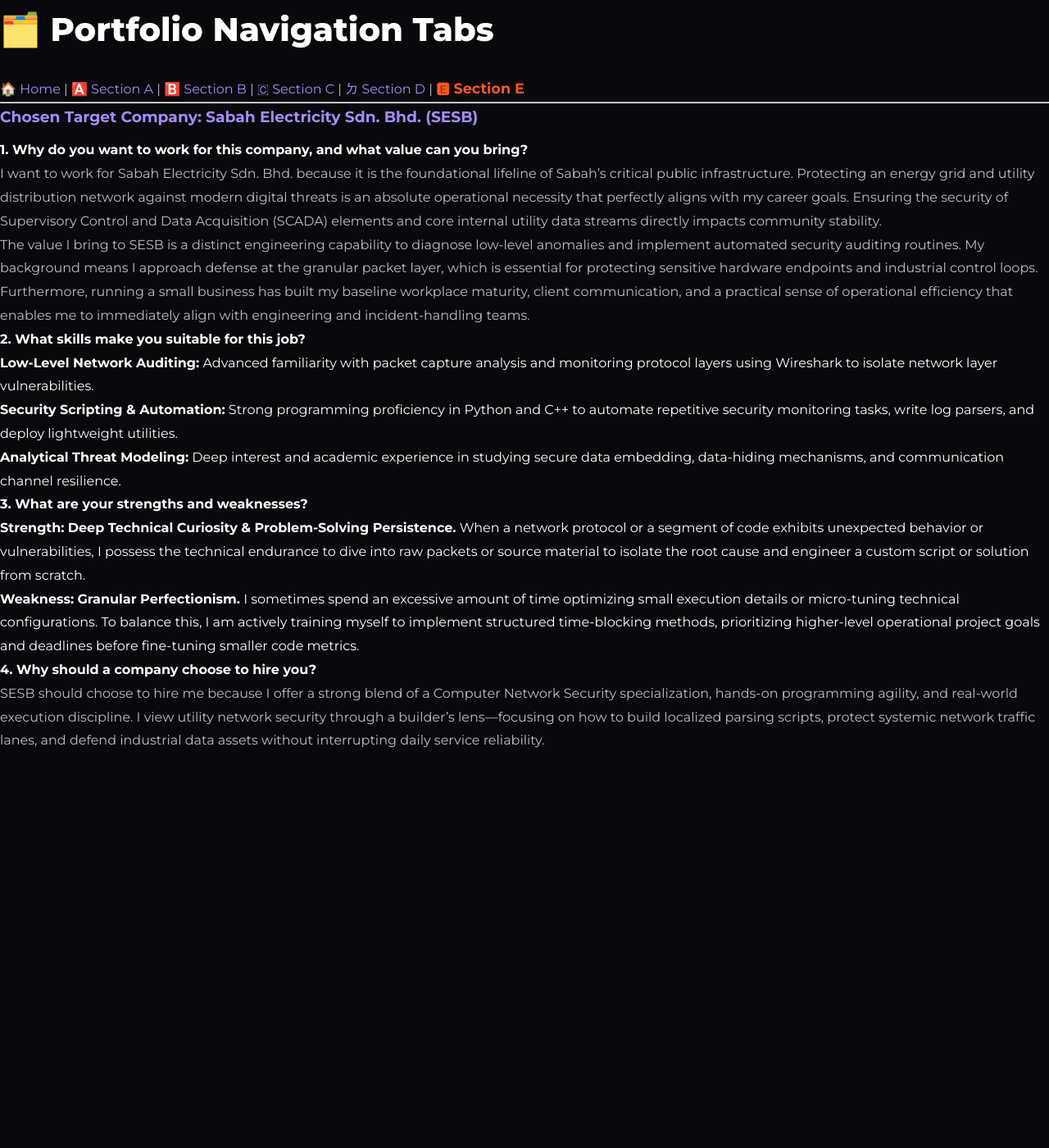
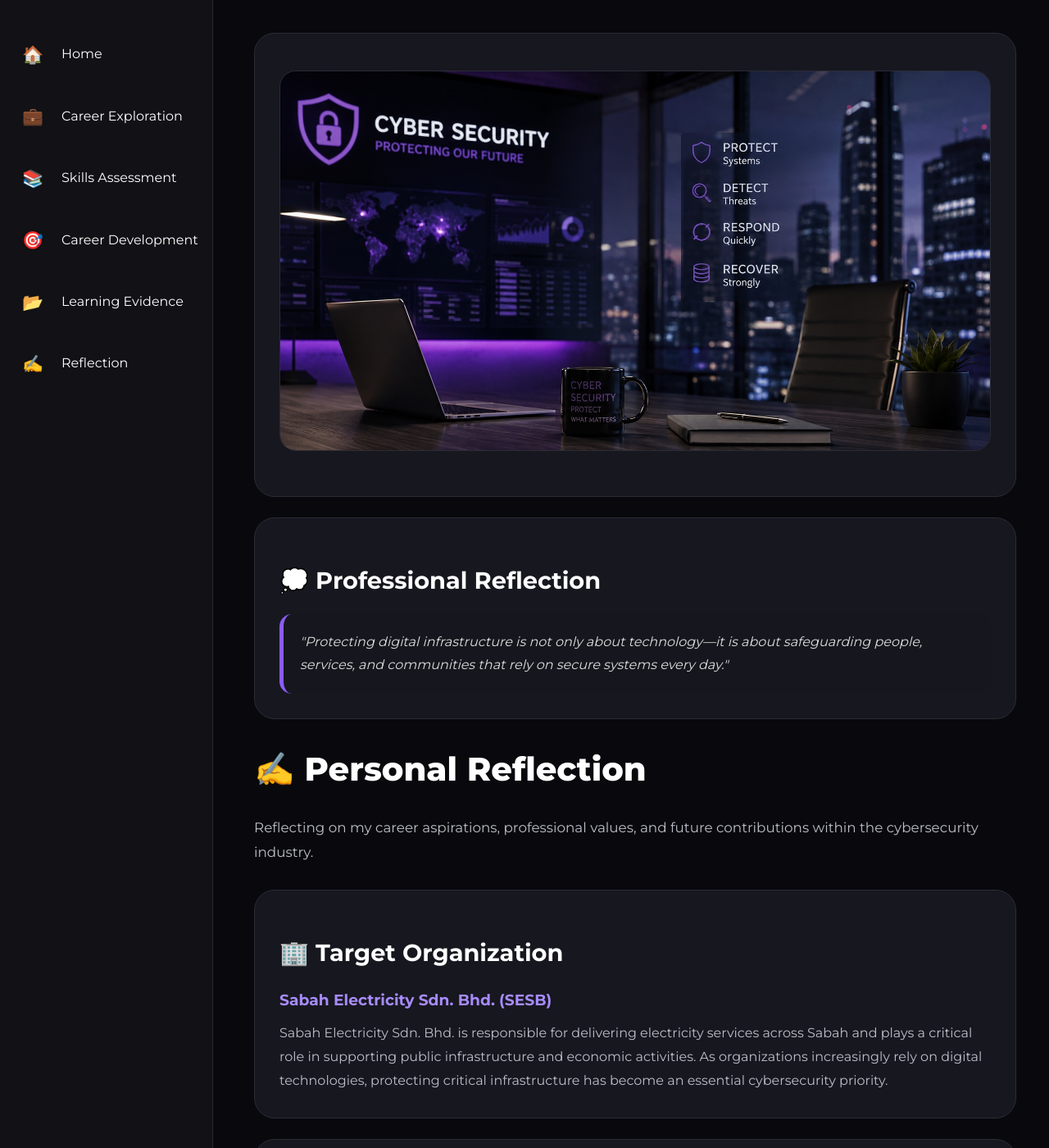
Before and after one commit to juzzatul/juzzatul.github.io, a Jekyll site: the page built from section-e.md, in a window 1280 px wide and 1400 px high. Shown: the whole window at 82% size. Built offline with Jekyll 4.4.1, drawn with Linux system fonts in a browser that asks for light colours; some of the changed text lies outside the part shown.

Commit message:
Update section-e.md

```diff
--- a/section-e.md
+++ b/section-e.md
@@ -1,28 +1,219 @@
 ---
 layout: default
-title: "📂 Section E: Personal Reflection"
+title: Reflection
 ---
 
-# 🗂️ Portfolio Navigation Tabs
-[🏠 Home](/) | [🅰️ Section A](/section-a) | [🅱️ Section B](/section-b) | [🇨️ Section C](/section-c) | [ㄉ Section D](/section-d) | [<span style="color:#ff5722; font-weight:bold; font-size:1.1em;">🅴 Section E</span>](#)
+<div class="sidebar">
 
----
+<ul>
 
-### Chosen Target Company: Sabah Electricity Sdn. Bhd. (SESB)
+<li>
+<a href="/">
+<span class="sidebar-icon">🏠</span>
+<span class="sidebar-text">Home</span>
+</a>
+</li>
 
-#### 1. Why do you want to work for this company, and what value can you bring?
-I want to work for Sabah Electricity Sdn. Bhd. because it is the foundational lifeline of Sabah's critical public infrastructure. Protecting an energy grid and utility distribution network against modern digital threats is an absolute operational necessity that perfectly aligns with my career goals. Ensuring the security of Supervisory Control and Data Acquisition (SCADA) elements and core internal utility data streams directly impacts community stability.
+<li>
+<a href="/section-a">
+<span class="sidebar-icon">💼</span>
+<span class="sidebar-text">Career Exploration</span>
+</a>
+</li>
 
-The value I bring to SESB is a distinct engineering capability to diagnose low-level anomalies and implement automated security auditing routines. My background means I approach defense at the granular packet layer, which is essential for protecting sensitive hardware endpoints and industrial control loops. Furthermore, running a small business has built my baseline workplace maturity, client communication, and a practical sense of operational efficiency that enables me to immediately align with engineering and incident-handling teams.
+<li>
+<a href="/section-b">
+<span class="sidebar-icon">📚</span>
+<span class="sidebar-text">Skills Assessment</span>
+</a>
+</li>
 
-#### 2. What skills make you suitable for this job?
-* **Low-Level Network Auditing:** Advanced familiarity with packet capture analysis and monitoring protocol layers using Wireshark to isolate network layer vulnerabilities.
-* **Security Scripting & Automation:** Strong programming proficiency in Python and C++ to automate repetitive security monitoring tasks, write log parsers, and deploy lightweight utilities.
-* **Analytical Threat Modeling:** Deep interest and academic experience in studying secure data embedding, data-hiding mechanisms, and communication channel resilience.
+<li>
+<a href="/section-c">
+<span class="sidebar-icon">🎯</span>
+<span class="sidebar-text">Career Development</span>
+</a>
+</li>
 
-#### 3. What are your strengths and weaknesses?
-* **Strength:** **Deep Technical Curiosity & Problem-Solving Persistence.** When a network protocol or a segment of code exhibits unexpected behavior or vulnerabilities, I possess the technical endurance to dive into raw packets or source material to isolate the root cause and engineer a custom script or solution from scratch.
-* **Weakness:** **Granular Perfectionism.** I sometimes spend an excessive amount of time optimizing small execution details or micro-tuning technical configurations. To balance this, I am actively training myself to implement structured time-blocking methods, prioritizing higher-level operational project goals and deadlines before fine-tuning smaller code metrics.
+<li>
+<a href="/section-d">
+<span class="sidebar-icon">📂</span>
+<span class="sidebar-text">Learning Evidence</span>
+</a>
+</li>
 
-#### 4. Why should a company choose to hire you?
-SESB should choose to hire me because I offer a strong blend of a Computer Network Security specialization, hands-on programming agility, and real-world execution discipline. I view utility network security through a builder’s lens—focusing on how to build localized parsing scripts, protect systemic network traffic lanes, and defend industrial data assets without interrupting daily service reliability.
+<li>
+<a href="/section-e">
+<span class="sidebar-icon">✍️</span>
+<span class="sidebar-text">Reflection</span>
+</a>
+</li>
+
+</ul>
+
+</div>
+
+<div class="main-content">
+
+<div class="card">
+
+<img src="/assets/images/reflection-banner.jpg" class="project-image">
+
+</div>
+
+<div class="card">
+
+<h2>💭 Professional Reflection</h2>
+
+<div class="quote-box">
+
+"Protecting digital infrastructure is not only about technology—it is about safeguarding people, services, and communities that rely on secure systems every day."
+
+</div>
+
+</div>
+
+<h1>✍️ Personal Reflection</h1>
+
+<p class="hero-subtitle">
+Reflecting on my career aspirations, professional values, and future contributions within the cybersecurity industry.
+</p>
+
+<div class="card">
+
+<h2>🏢 Target Organization</h2>
+
+<h3>Sabah Electricity Sdn. Bhd. (SESB)</h3>
+
+<p>
+Sabah Electricity Sdn. Bhd. is responsible for delivering electricity services across Sabah and plays a critical role in supporting public infrastructure and economic activities. As organizations increasingly rely on digital technologies, protecting critical infrastructure has become an essential cybersecurity priority.
+</p>
+
+</div>
+
+<div class="card">
+
+<h2>🎯 Why I Want to Work at SESB</h2>
+
+<p>
+I am interested in working at SESB because it operates critical infrastructure that directly impacts communities and businesses. The opportunity to contribute to the security and reliability of systems supporting essential services aligns strongly with my professional interests in cybersecurity and network protection.
+</p>
+
+<p>
+Working within a critical infrastructure environment would provide valuable opportunities to apply technical knowledge while contributing to meaningful organizational objectives that benefit society.
+</p>
+
+</div>
+
+<div class="card">
+
+<h2>💡 Value I Can Contribute</h2>
+
+<p>
+I can contribute a combination of technical knowledge, analytical thinking, and a strong commitment to continuous learning. My background in Computer Network Security has provided exposure to network monitoring, cybersecurity principles, programming, and infrastructure protection concepts.
+</p>
+
+<p>
+In addition, my experience managing a small business has strengthened my communication, adaptability, responsibility, and problem-solving skills, allowing me to work effectively in professional environments.
+</p>
+
+</div>
+
+<div class="card">
+
+<h2>🛡 Skills That Support My Career Goals</h2>
+
+<span class="badge">Network Security</span>
+<span class="badge">Cybersecurity</span>
+<span class="badge">Wireshark</span>
+<span class="badge">Python</span>
+<span class="badge">Linux</span>
+<span class="badge">Problem Solving</span>
+<span class="badge">Communication</span>
+<span class="badge">Critical Thinking</span>
+
+<p>
+These skills provide a strong foundation for pursuing a professional role within cybersecurity and network security environments.
+</p>
+
+</div>
+
+<div class="card">
+
+<h2>🌟 Strengths</h2>
+
+<ul>
+
+<li>Strong analytical and problem-solving mindset.</li>
+
+<li>Passion for cybersecurity and continuous learning.</li>
+
+<li>Ability to work independently and collaboratively.</li>
+
+<li>Strong commitment to completing tasks effectively.</li>
+
+<li>Experience balancing business and academic responsibilities.</li>
+
+</ul>
+
+</div>
+
+<div class="card">
+
+<h2>⚠️ Areas for Improvement</h2>
+
+<ul>
+
+<li>Need additional industry experience.</li>
+
+<li>Continue strengthening Linux administration skills.</li>
+
+<li>Improve cloud security knowledge.</li>
+
+<li>Gain more exposure to enterprise cybersecurity environments.</li>
+
+</ul>
+
+<p>
+To address these areas, I plan to pursue professional certifications, practical projects, internships, and continuous self-learning opportunities.
+</p>
+
+</div>
+
+<div class="card">
+
+<h2>🚀 Why Should an Organization Hire Me?</h2>
+
+<p>
+An organization should consider hiring me because I bring a strong combination of technical foundations, enthusiasm for cybersecurity, and a willingness to continuously improve. I am committed to learning new technologies, solving complex problems, and contributing positively to organizational objectives.
+</p>
+
+<p>
+My goal is not only to develop as a cybersecurity professional but also to become a valuable team member who supports secure, reliable, and resilient technology environments.
+</p>
+
+</div>
+
+<div class="card">
+
+<h2>🏆 Final Reflection</h2>
+
+<div class="quote-box">
+
+"Cybersecurity is a journey of continuous learning, adaptation, and responsibility. Every project, certification, and experience contributes to building the knowledge and discipline required to protect digital systems and critical infrastructure."
+
+</div>
+
+<p>
+This portfolio represents my academic journey, professional aspirations, and commitment to developing the skills required for a successful career in cybersecurity and network security.
+</p>
+
+</div>
+
+<div class="footer">
+
+Cybersecurity & Network Security Portfolio © 2026
+
+</div>
+
+</div>
```
